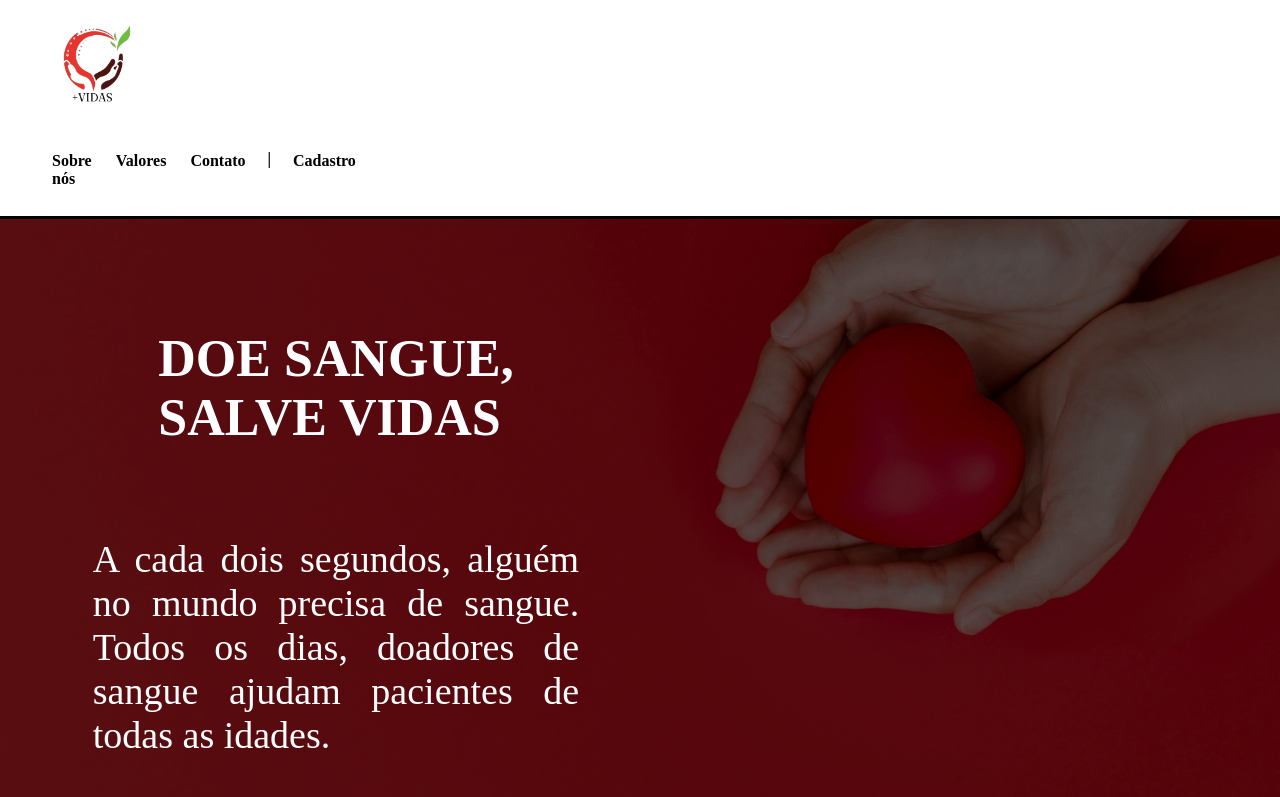
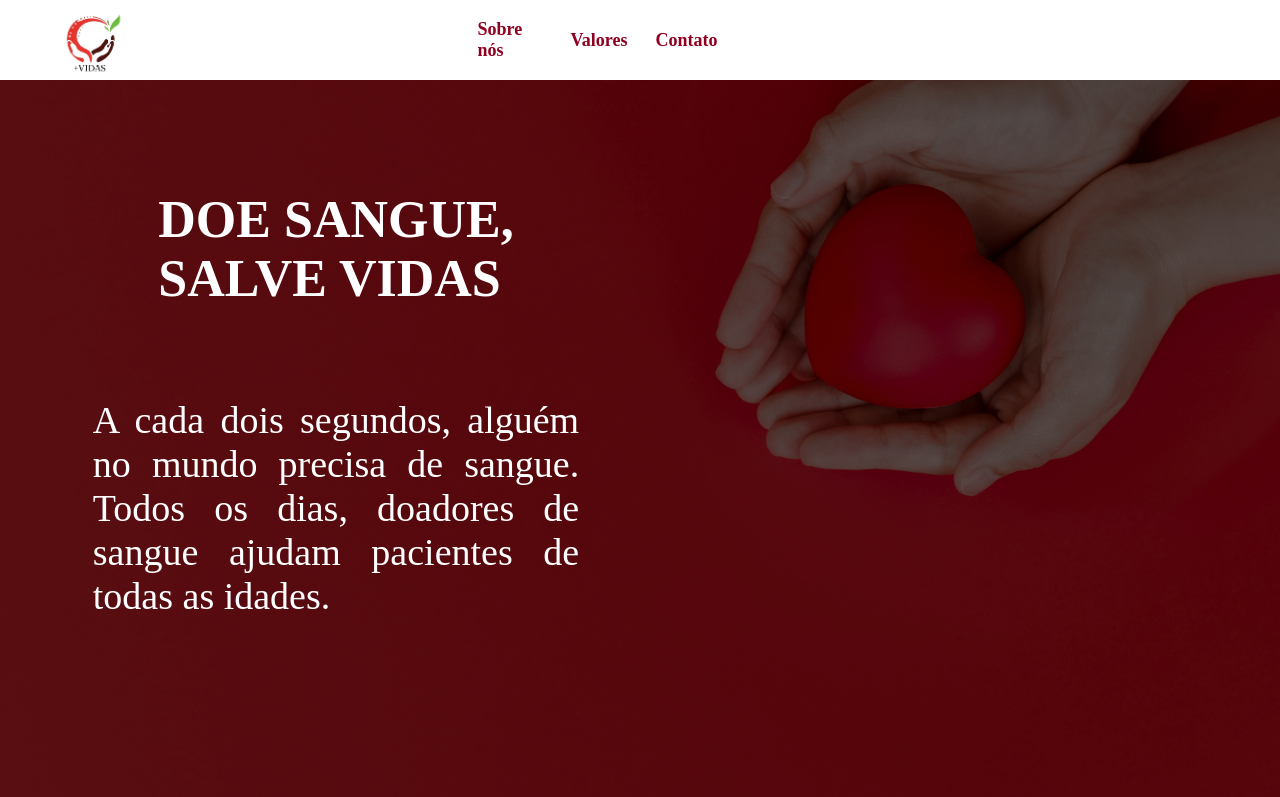
Before and after one commit to Grupo-1-PI/PROJETO-PI, a plain HTML site: page Front-end/html/tela1-home.html in a window 1280 px wide. Shown: the top 797 px of the page. Drawn offline with Linux system fonts and the light colour scheme.

Commit message:
Site-Institucional pronto

```diff
--- a/Front-end/css/site.css
+++ b/Front-end/css/site.css
@@ -113,10 +113,10 @@ body{
     display: flex;
     justify-content: center;
     align-items: center;
-    width: 80%;
+    width: 50%;
     height: 80%;
 
-/* background-color: aqua; */
+background-color: aqua;
 }
 
 .textoNavBar span{
@@ -285,6 +285,24 @@ body{
     background-color: #900020;
 }
 
+.box{
+    display: flex;
+    justify-content: center;
+    align-items: center;
+
+    width: 24%;
+
+}
+
+
+.login_btn a{
+    font-size: 18px;
+    text-decoration: none;
+    font-weight: bold;
+    color: #900020
+}
+
+
 #sessao2{
     margin:0;
     padding: 0px;
@@ -292,48 +310,6 @@ body{
     transition: 0.5s;
     background: #ffffff;
     min-height: 150vh;
-}
-
-.header {
-    width: 100%;
-    background-color: rgb(255, 255, 255);
-    border-bottom: solid rgb(0, 0, 0) 3px;
-}
-
-.login_btn{
-    border: 2px solid rgb(255, 255, 255);
-    padding: 10px;
-    border-radius: 10px;
-    background-color: rgb(255, 255, 255);
-    color: rgb(0, 0, 0);
-}
-
-.login_btn:hover{
-    background-color: rgb(255, 0, 0);
-    color: black;
-}
-.traco{
-    padding: 10px;
-}
-
-.header .container {
-    justify-content: space-between;
-    align-items: center;
-}
-
-.menu {
-    width: 300px;
-    display: flex;
-    color: #000000;
-    list-style: none;
-    justify-content: space-evenly;
-    font-weight: bold;
-
-}
-
-a {
-    text-decoration: none;
-    color: #000000;
 }
 
 #sessao3{
@@ -344,3 +320,39 @@ a {
     background: #ffffff;
     min-height: 150vh;
 }
+
+.menu {
+
+    display: flex;
+    width: 30%;
+    align-items: center;
+  }
+
+  .menu li {
+    display: inline-block;
+    margin-right: 20px; /* Espaçamento entre os itens do menu */
+  }
+
+  .menu li a {
+    text-decoration: none;
+    color: #900020;
+    position: relative;
+  }
+
+  .menu li a::after {
+    content: '';
+    position: absolute;
+    left: 0;
+    bottom: -2px;
+    width: 100%;
+    height: 2px;
+    background-color: #900020;
+    visibility: hidden;
+    transform: scaleX(0);
+    transition: all 0.3s ease-in-out;
+  }
+
+  .menu li a:hover::after {
+    visibility: visible;
+    transform: scaleX(1);
+  }
--- a/Front-end/html/tela1-home.html
+++ b/Front-end/html/tela1-home.html
@@ -4,7 +4,7 @@
 <head>
     <meta charset="UTF-8">
     <meta name="viewport" content="width=device-width, initial-scale=1.0">
-    <title>TELA 1</title>
+    <title>+Vidas</title>
 
     <link rel="stylesheet" href="../css/site.css">
     <link rel="stylesheet" href="../css/tela1.css">
@@ -65,18 +65,49 @@
         </div>
     </div> -->
 
-    <div class="header">
+    <div class="navBar">
         <div class="container">
+            <div class="boxNavBar">
+                <div class="conteudoNavBar extremo">
+                        <img style="height: 90px;" width="200px" src="../img/site/Logo MaisVidas.png" alt="">
+                </div>
+
+                    <ul class="menu">
+                        <div class="box">
+
+                            <li class="login_btn"><a href="#sessao2">Sobre nós</a></li>
+                        </div>
+                        <div class="box">
+
+                            <li class="login_btn "><a href="#sessao3">Valores</a></li>
+                        </div>
+                        <div class="box">
+                            <li class="login_btn "><a href="contato"> Contato</a></li>
+
+                        </div>
+
+                    </ul>
+
+
+                <div class="conteudoNavBar extremo">
+
+                </div>
+
+            </div>
+        </div>
+    </div>
+
+
+        <!-- <div class="container">
             <img style="height: 120px;" width="200px" src="../img/site/Logo MaisVidas.png" alt="">
             <ul class="menu">
                 <li class="login_btn"><a href="#sessao2">Sobre nós</a></li>
                 <li class="login_btn"><a href="#sessao3">Valores</a></li>
                 <li class="login_btn"><a href="contato"> Contato</a></li>
-                <li class="traco">|</li>
-                <li class="login_btn"><a href="./tela2-cadastro.html">Cadastro</a></li>
+
             </ul>
-        </div>
-    </div>
+        </div> -->
+
     <section id="sessao1">
         <div class="banner">
             <div class="container">
@@ -93,7 +124,8 @@
                     <div class="boxTextoBanner">
                         <div class="textoBanner">
                             <p>
-                            A cada dois segundos, alguém no mundo precisa de sangue. Todos os dias, doadores de sangue
+                                A cada dois segundos, alguém no mundo precisa de sangue. Todos os dias, doadores de
+                                sangue
                                 ajudam pacientes de todas as idades.
                             </p>
                         </div>
@@ -124,10 +156,12 @@
                                     tecnologia especializada na área da saúde. </br> Nosso compromisso
                                     é impulsionar a inovação e a eficiência por meio de soluções tecnológicas sob medida
                                     para associações, instituições e profissionais
-                                do setor da saúde. Com uma equipe experiente e apaixonada, trabalhamos incansavelmente
+                                    do setor da saúde. Com uma equipe experiente e apaixonada, trabalhamos
+                                    incansavelmente
                                     para melhorar a qualidade dos serviços
-                                de saúde, promovendo uma abordagem mais eficaz e centrada no paciente.</br> Nós da <span
-                                style="color: #900020;">Mais Vida</span>, acreditamos que a tecnologia pode ser uma
+                                    de saúde, promovendo uma abordagem mais eficaz e centrada no paciente.</br> Nós da
+                                    <span style="color: #900020;">Mais Vida</span>, acreditamos que a tecnologia pode
+                                    ser uma
                                     aliada poderosa
                                     na busca de uma sociedade mais saudável
                                 </p>
@@ -165,7 +199,10 @@
                                 <div class="boxConteudoValoresGerais">
                                     <div class="conteudoValoresGerais">
                                         <p class="format-textJustify">
-                                Nós da <span style="color: #900020;">Mais Vida</span> está comprometida em fornecer software de alta qualidade, sempre priorizando a satisfação total dos nossos clientes. Buscamos constantemente superar as expectativas, mantendo um padrão de excelência em tudo o que fazemos.
+                                            Nós da <span style="color: #900020;">Mais Vida</span> está comprometida em
+                                            fornecer software de alta qualidade, sempre priorizando a satisfação total
+                                            dos nossos clientes. Buscamos constantemente superar as expectativas,
+                                            mantendo um padrão de excelência em tudo o que fazemos.
                                         </p>
                                     </div>
                                 </div>
@@ -183,7 +220,11 @@
                                 <div class="boxConteudoValoresGerais">
                                     <div class="conteudoValoresGerais">
                                         <p class="format-textJustify">
-                                    Nosso objetivo é ser reconhecido como líderes no setor de desenvolvimento de software focado na área da saúde por nossa inovação, integridade e compromisso com a qualidade. Procuramos constantemente expandir nossas operações, alcançando novos mercados e estabelecendo novas parcerias estratégicas.
+                                            Nosso objetivo é ser reconhecido como líderes no setor de desenvolvimento de
+                                            software focado na área da saúde por nossa inovação, integridade e
+                                            compromisso com a qualidade. Procuramos constantemente expandir nossas
+                                            operações, alcançando novos mercados e estabelecendo novas parcerias
+                                            estratégicas.
                                         </p>
                                     </div>
                                 </div>
```
Lines whose indentation alone changed are shown as unchanged.
